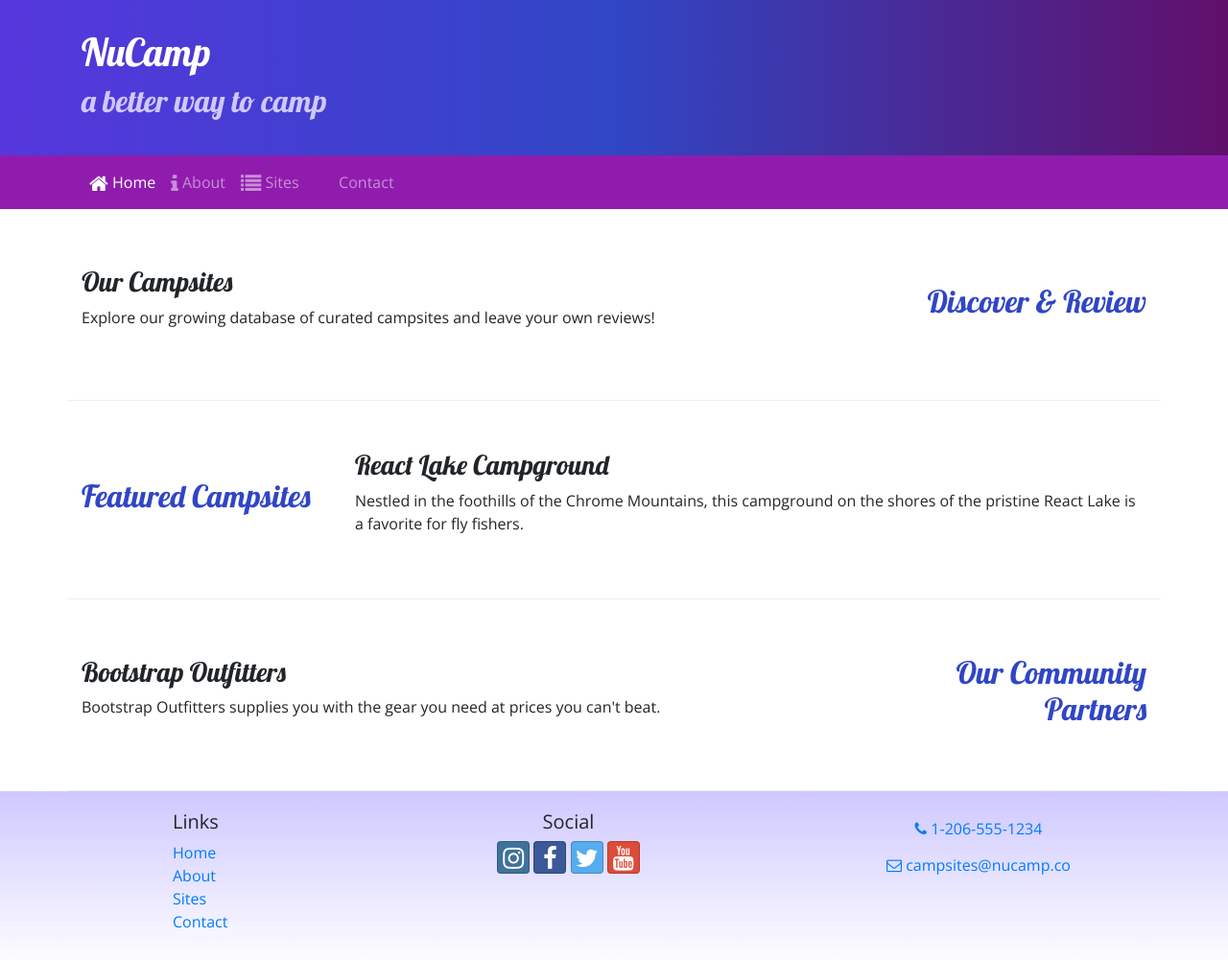
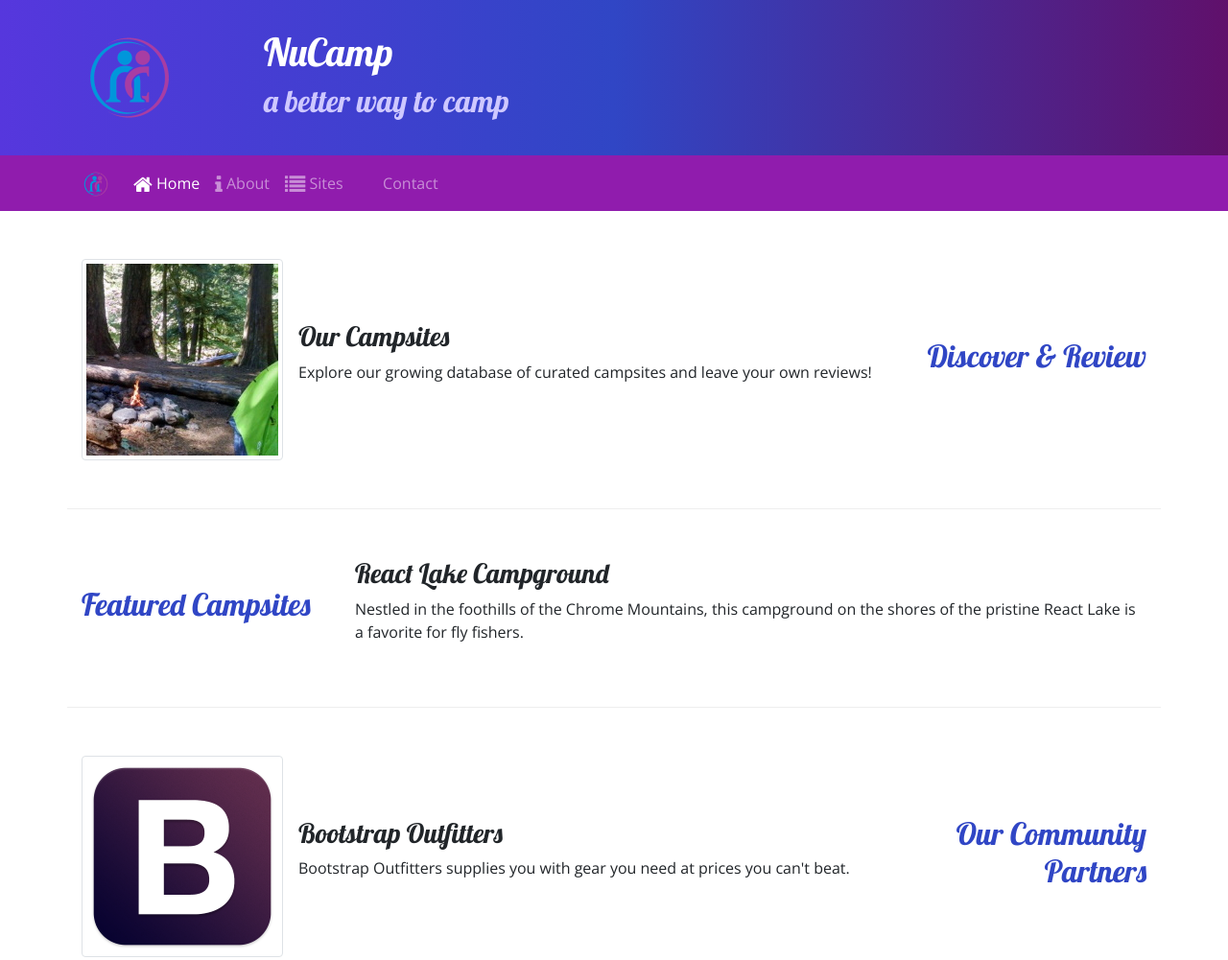
Before and after one commit to pramirez2328/firstBootstrap, a website: page index.html in a window 1280 px wide. Shown: the top 1001 px of the page at 96% size. Drawn offline with nearby package versions, Linux system fonts and the light colour scheme.

Commit message:
add images

```diff
--- a/index.html
+++ b/index.html
@@ -20,6 +20,9 @@
     <header class="jumbotron jumbotron-fluid">
       <div class="container">
         <div class="row">
+          <div class="col-4 col-sm-3 col-md-2 align-self-center">
+            <img src="img/logo.png" class="img-fluid" />
+          </div>
           <div class="col">
             <h1>NuCamp</h1>
             <h2>a better way to camp</h2>
@@ -30,7 +33,8 @@
 
     <nav class="navbar navbar-expand-sm navbar-dark sticky-top">
       <div class="container">
-        <button class="navbar-toggler ml-auto" type="button" data-toggle="collapse" data-target="#nucampNavbar">
+        <a class="navbar-brand" href="#"><img src="img/logo.png" height="30" width="30" /></a>
+        <button class="navbar-toggler" type="button" data-toggle="collapse" data-target="#nucampNavbar">
           <span class="navbar-toggler-icon"></span>
         </button>
         <div class="collapse navbar-collapse" id="nucampNavbar">
@@ -58,8 +62,15 @@
           <h2 class="text-sm-right">Discover & Review</h2>
         </div>
         <div class="col">
-          <h3>Our Campsites</h3>
-          <p class="d-none d-sm-block">Explore our growing database of curated campsites and leave your own reviews!</p>
+          <div class="media">
+            <img class="d-flex mr-3 img-thumbnail" src="img/breadcrumb-trail-thumb.jpg" alt="Breadcrumb Trail" />
+            <div class="media-body align-self-center">
+              <h3>Our Campsites</h3>
+              <p class="d-none d-sm-block">
+                Explore our growing database of curated campsites and leave your own reviews!
+              </p>
+            </div>
+          </div>
         </div>
       </div>
 
@@ -81,10 +92,15 @@
           <h2 class="text-sm-right">Our Community Partners</h2>
         </div>
         <div class="col">
-          <h3>Bootstrap Outfitters</h3>
-          <p class="d-none d-sm-block">
-            Bootstrap Outfitters supplies you with the gear you need at prices you can't beat.
-          </p>
+          <div class="media">
+            <img class="d-flex mr-3 img-thumbnail" src="img/bootstrap-thumb.png" alt="Bootstrap Outfitters" />
+            <div class="media-body align-self-center">
+              <h3>Bootstrap Outfitters</h3>
+              <p class="d-none d-sm-block">
+                Bootstrap Outfitters supplies you with gear you need at prices you can't beat.
+              </p>
+            </div>
+          </div>
         </div>
       </div>
     </div>
```
Also changed, not shown: aboutus.html (+4 -0 lines), contactus.html (+5 -1 lines), img/bootstrap-thumb.png (added), img/breadcrumb-trail-thumb.jpg (added), img/breadcrumb-trail.jpg (added), img/chrome-river-thumb.jpg (added), img/chrome-river.jpg (added), img/logo.png (added), img/react-lake-thumb.jpg (added), img/react-lake.jpg (added).
